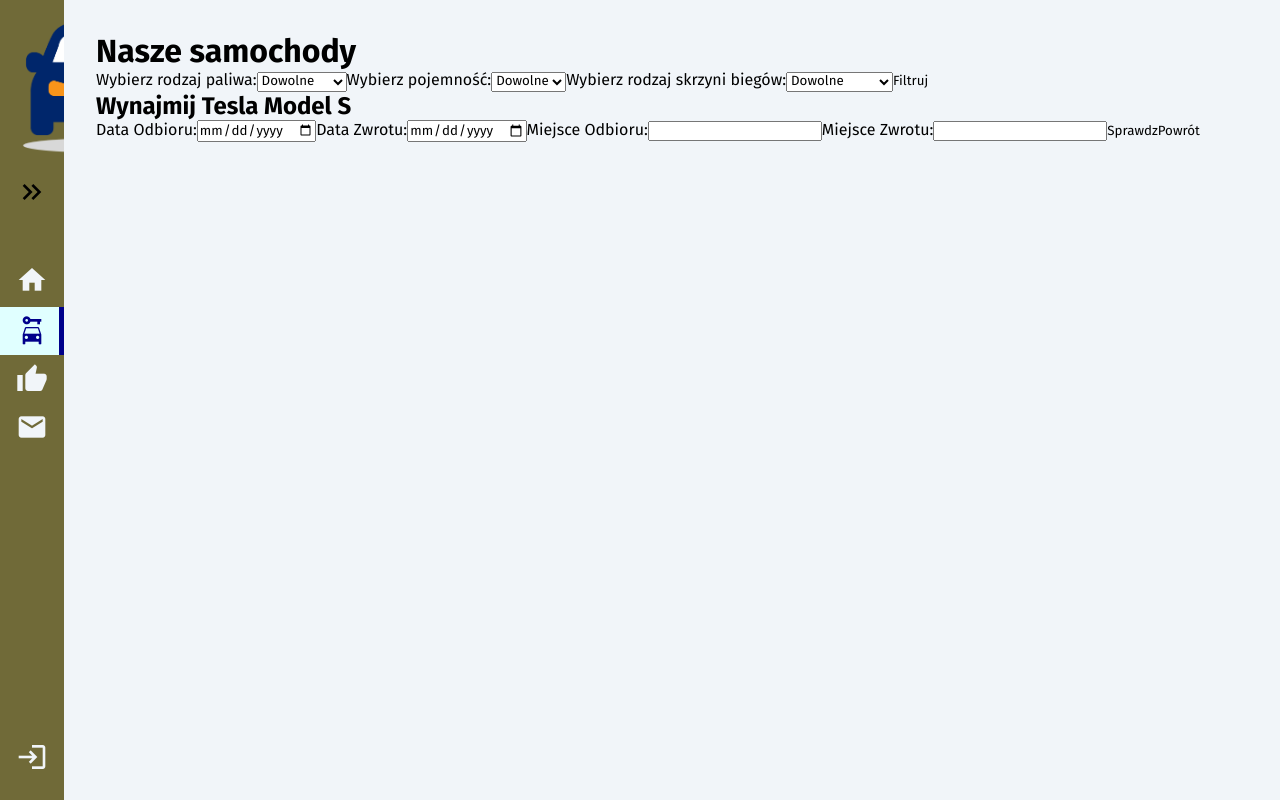
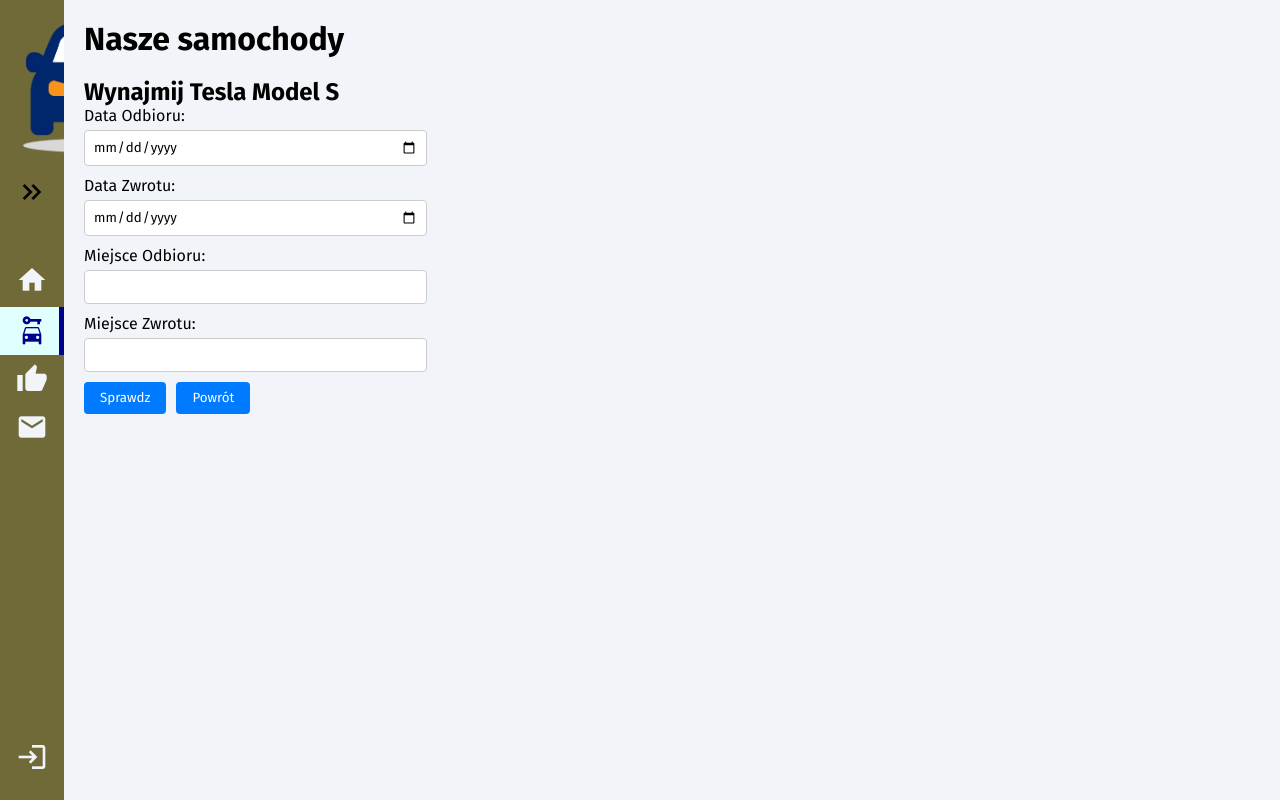
Before and after one commit to patrykzapala/rent-a-ride, a Vue app: page /flota in a window 1280 px wide. Both pictures are taken after a click on the element 294 px from the left and 296 px from the top of the page. Built offline with nearby package versions, Linux system fonts and the light colour scheme.

Commit message:
added options for filtering and improved form

```diff
--- a/src/views/Flota.vue
+++ b/src/views/Flota.vue
@@ -1,7 +1,7 @@
 <template>
 	<main id="about-page">
 	  <h1>Nasze samochody</h1>
-	  <div class="filter-options">
+	  <div v-if="!showForm" class="filter-options">
       <label for="fuelType">Wybierz rodzaj paliwa:</label>
       <select v-model="selectedFuelType" id="fuelType">
         <option value="">Dowolne</option>
@@ -16,7 +16,7 @@
         <option value="">Dowolne</option>
         <option value="4">4</option>
         <option value="5">5</option>
-        <option value="5+">5+</option>
+        <option value="6+">6+</option>
       </select>
 
       <label for="gearbox">Wybierz rodzaj skrzyni biegów:</label>
@@ -26,8 +26,13 @@
         <option value="Automatyczna">Automatyczna</option>
       </select>
 	  <button @click="applyFilters">Filtruj</button>
+	   <!-- Clear filter button -->
+	   <button @click="clearFilters">Wyczyść filtry</button>
     </div>
 	  <div v-if="!showForm" class="car-container">
+		<div v-if="cars.length === 0" class="no-cars-message">
+        Brak samochodów spełniających kryteria.
+      </div>
 		<div class="car-card" v-for="(car, index) in cars" :key="index" @click="showCarForm(car)">
 		  <img class="car-image" :src="car.image" :alt="car.name">
 		  <h3>{{ car.name }}</h3>
@@ -56,9 +61,10 @@
       <label for="endLocation">Miejsce Zwrotu:</label>
       <input type="text" id="endLocation" v-model="rentalData.endLocation" required>
 
+	  <div class="button-wrapper">
         <button type="submit">Sprawdz</button>
-
         <button type="button" @click="goBack">Powrót</button>
+      </div>
     </form>
 	</main>
   </template>
@@ -218,6 +224,12 @@
 		this.selectedCar = car;
 	  },
 	  submitForm() {
+		// Check if the return date is earlier than the start date
+		if (this.rentalData.startDate && this.rentalData.endDate && this.rentalData.endDate < this.rentalData.startDate) {
+    // Display an error message or handle the invalid input accordingly
+    alert("Data zwrotu nie może być wcześniejsza niż data odbioru.");
+    return; // Prevent form submission
+  }
 		// Handle form submission here
 		console.log("Form submitted with data:", this.rentalData);
 		// Reset form state after submission
@@ -255,14 +267,14 @@
 
     // Filter by capacity
     if (this.selectedCapacity) {
-      if (this.selectedCapacity === '5+') {
+      if (this.selectedCapacity === '6+') {
         // Filter for capacity 5 and above
-        if (parseInt(car.capacity) < 5) {
+        if (parseInt(car.capacity) < 6) {
           passFilter = false;
         }
       } else {
          // Filter for exact capacity
-        if (car.capacity !== this.selectedCapacity) {
+        if (parseInt(car.capacity) !== parseInt(this.selectedCapacity)) {
           passFilter = false;
         }
       }
@@ -278,6 +290,15 @@
 
   // Update cars with filtered results
   this.cars = filteredCars;
+},
+clearFilters() {
+      // Reset filter options
+      this.selectedFuelType = '';
+      this.selectedCapacity = '';
+      this.selectedGearbox = '';
+
+      // Reset cars to original list
+      this.cars = [...this.originalCars];
     }
 
   }
@@ -286,11 +307,45 @@
 
 
   <style scoped>
+/* Add your scoped styles here */
+#about-page {
+  padding: 20px;
+}
+
+.filter-options {
+  display: flex;
+  align-items: center;
+  gap: 20px;
+  margin-bottom: 20px;
+}
+
+.filter-options label {
+  font-weight: bold;
+}
+
+.filter-options select {
+  padding: 8px;
+}
+
+.filter-options button {
+  padding: 8px 16px;
+  background-color: #007bff;
+  color: #fff;
+  border: none;
+  border-radius: 4px;
+  cursor: pointer;
+}
+
+.filter-options button:hover {
+  background-color: #0056b3;
+}
+
 .car-container {
   display: flex;
   flex-wrap: wrap;
   justify-content: center;
 }
+
 .car-card {
   width: 30%;
   margin: 1rem;
@@ -300,8 +355,50 @@
   text-align: center;
   cursor: pointer; /* Add cursor pointer to indicate clickable */
 }
+
 .car-image {
   max-width: 100%;
   height: auto;
 }
+
+.no-cars-message {
+  text-align: center;
+  margin-top: 20px;
+  font-style: italic;
+}
+
+form {
+  margin-top: 20px;
+}
+
+form label {
+  display: block;
+  margin-bottom: 5px;
+}
+
+form input {
+  width: calc(30% - 10px); /* Set the width of inputs to 50% */
+  padding: 8px;
+  margin-bottom: 10px;
+  border: 1px solid #ccc;
+  border-radius: 4px;
+}
+
+form button {
+  padding: 8px 16px;
+  background-color: #007bff;
+  color: #fff;
+  border: none;
+  border-radius: 4px;
+  cursor: pointer;
+}
+
+form button[type="submit"] {
+  margin-right: 10px;
+}
+
+form button[type="submit"]:hover,
+form button[type="button"]:hover {
+  background-color: #0056b3;
+}
 </style>
```
Lines whose indentation alone changed are shown as unchanged.
